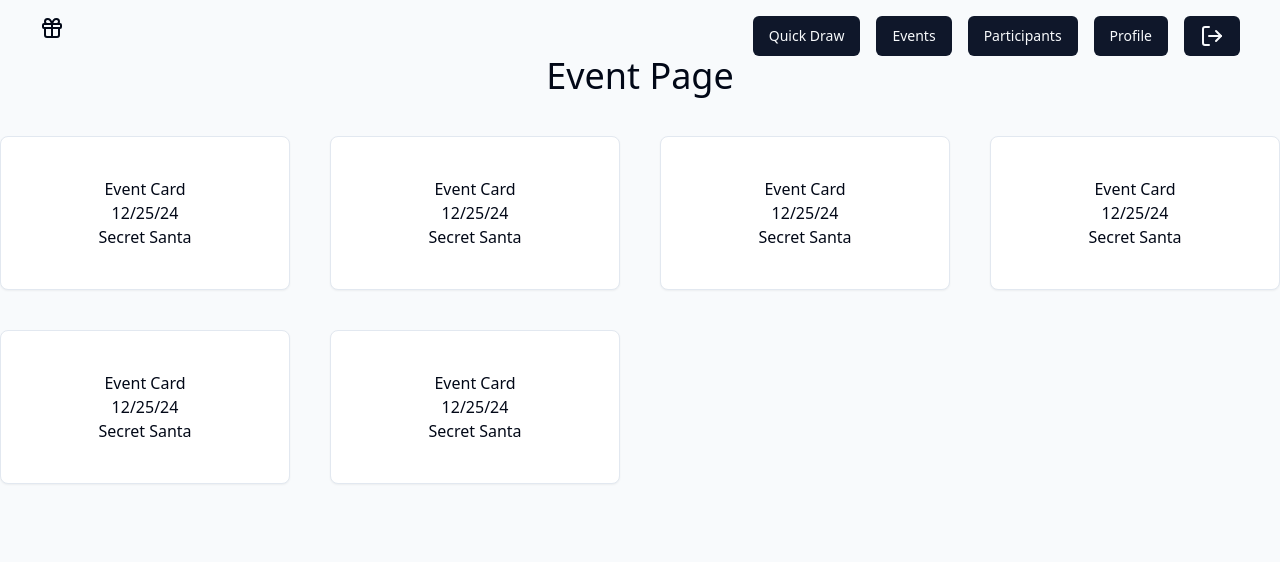
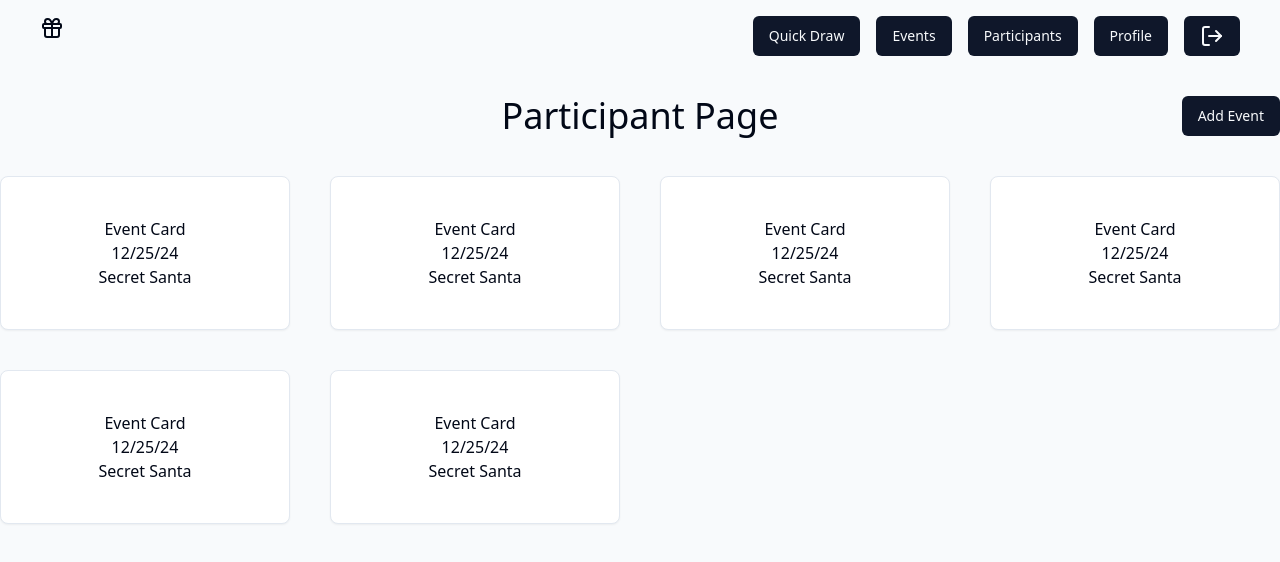
Before and after one commit to bklarer/draw-mate-frontend, a Next.js app: page /events in a window 1280 px wide. Shown: the top 562 px of the page. Built offline with nearby package versions, Linux system fonts and the light colour scheme.

Commit message:
Add create button for events

```diff
--- a/app/events/page.tsx
+++ b/app/events/page.tsx
@@ -1,10 +1,18 @@
 import EventCard from "@/components/EventCard";
+import { Button } from "@/components/ui/button";
 
 export default function EventPage() {
   //TODO Cards or table of events
+  //TODO: Add search bar, first col of grid
+  //TODO: Large modal for single event creation
   return (
-    <div className="w-full">
-      <h1 className="text-4xl text-center">Event Page</h1>
+    <div className="w-full mt-10">
+      <div className="grid grid-cols-3">
+        <h1 className="text-4xl text-center col-start-2 place-self-center">
+          Participant Page
+        </h1>
+        <Button className="col-start-3 place-self-end">Add Event</Button>
+      </div>
       <div className="grid grid-cols-4 gap-10 mt-10">
         {[1, 2, 3, 4, 5, 6].map((event) => (
           <EventCard key={event} className="w-full" />
--- a/app/participants/page.tsx
+++ b/app/participants/page.tsx
@@ -3,6 +3,7 @@ import { Button } from "@/components/ui/button";
 
 export default function ParticipantPage() {
   //TODO: I'll just do a modal for a single participant to edit/delete
+  //TODO: Add search bar, first col of grid
 
   return (
     <div className="w-full mt-10">
```
